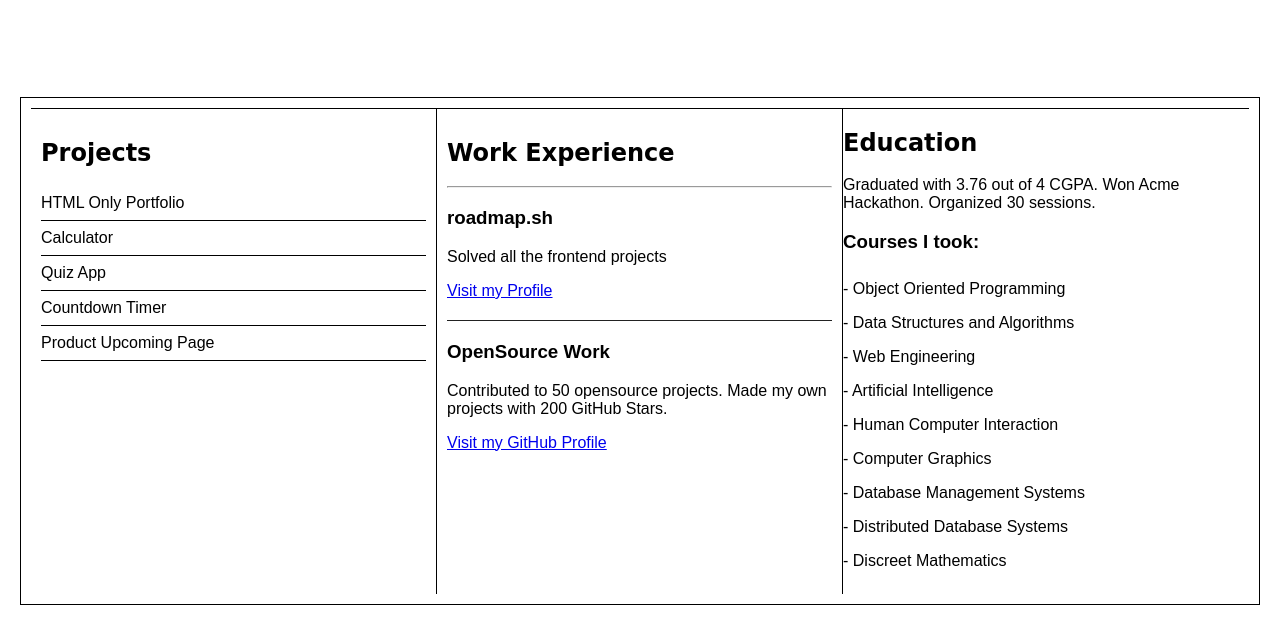
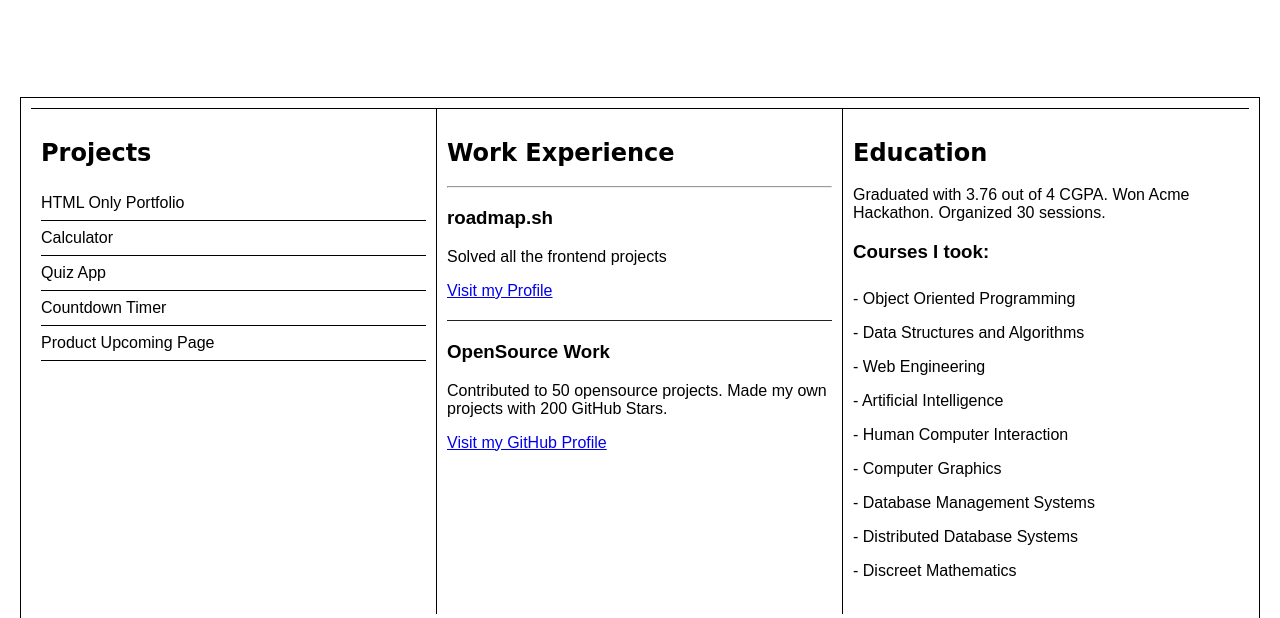
Before and after one commit to Habibullah-05/Roadmap-Project, a plain HTML site: page 02-basic-html-website/basic-html-design.html in a window 1280 px wide. Shown: the part 180-798 px from the top of the page. Drawn offline with Linux system fonts and the light colour scheme.

Commit message:
02 - Add padding to education section in styles

```diff
--- a/02-basic-html-website/css/style.css
+++ b/02-basic-html-website/css/style.css
@@ -60,6 +60,10 @@ li {
     padding: 8px 0;
  }
 
+.education {
+  padding: 10px;
+}
+
 .education-list li {
     border-bottom: none;
 }
```
